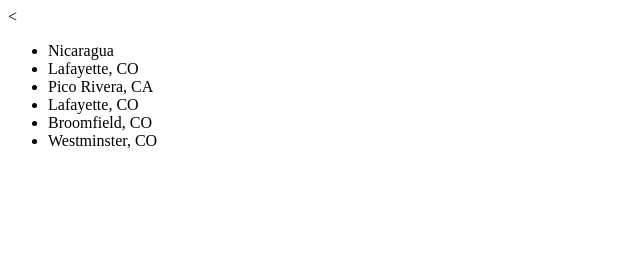
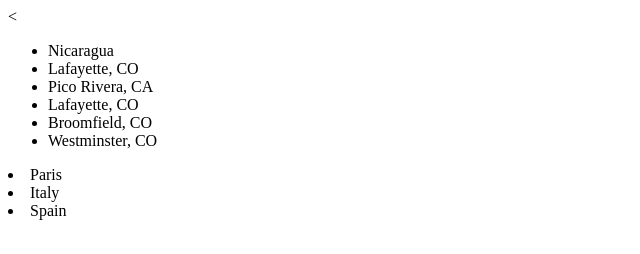
Before and after one commit to joshr9/Table, a plain HTML site: page index.html in a window 1280 px wide. Shown: the whole page, without its empty margins (0-640 px from the left). Drawn offline with Linux system fonts and the light colour scheme.

Commit message:
Countries I would like to visit

```diff
--- a/index.html
+++ b/index.html
@@ -12,5 +12,10 @@
 		<li>Broomfield, CO</li>
 		<li>Westminster, CO</li>
 	</ul>
+
+	<li>Paris</li>
+	<li>Italy</li>
+	<li>Spain</li>
+
 </body>
 </html
```
